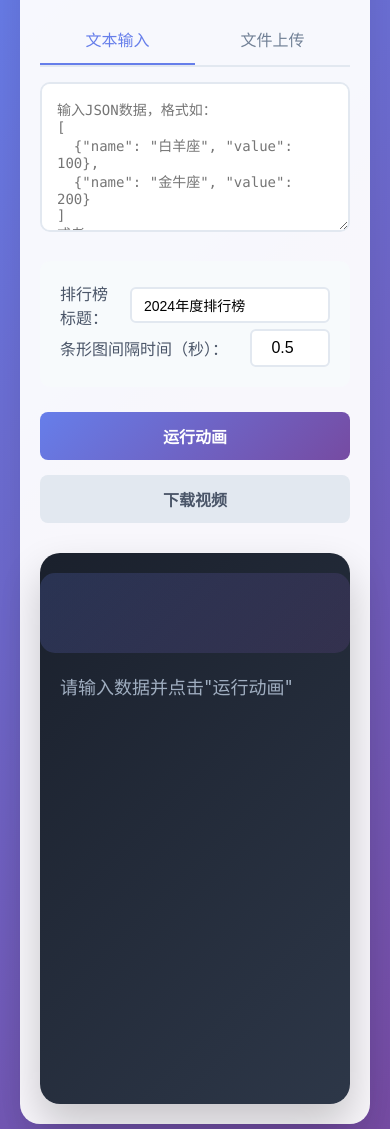
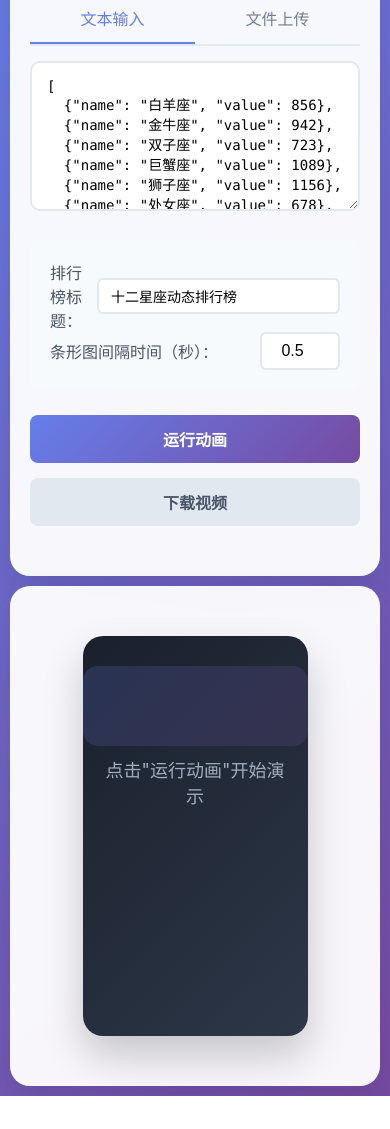
Before and after one commit to zhonglang/dynamic-ranking, a plain HTML site: page index.html in a window 390 px wide. Shown: the part 101-1230 px from the top of the page. After the commit the page ends 1197 px from the top, so only its background shows below. Drawn offline with Linux system fonts and the light colour scheme.

Commit message:
完整版本

```diff
--- a/css/style.css
+++ b/css/style.css
@@ -12,6 +12,43 @@ body {
     color: #333;
 }
 
+/* 主容器：左右布局 */
+.main-container {
+    display: flex;
+    gap: 20px;
+    max-width: 1400px;
+    margin: 0 auto;
+    align-items: center;
+    height: calc(100vh - 40px);
+}
+
+/* 左侧配置面板 */
+.config-panel {
+    flex: 0 0 auto;
+    min-width: 350px;
+    max-width: 450px;
+    height: 100%;
+    background: rgba(255, 255, 255, 0.95);
+    border-radius: 20px;
+    padding: 30px;
+    box-shadow: 0 20px 40px rgba(0, 0, 0, 0.1);
+    display: flex;
+    flex-direction: column;
+}
+
+/* 右侧预览面板 */
+.preview-panel {
+    flex: 1;
+    background: rgba(255, 255, 255, 0.95);
+    border-radius: 20px;
+    padding: 20px;
+    box-shadow: 0 20px 40px rgba(0, 0, 0, 0.1);
+    display: flex;
+    align-items: center;
+    justify-content: center;
+    height: 100%;
+}
+
 .container {
     max-width: 800px;
     margin: 0 auto;
@@ -19,6 +56,7 @@ body {
     border-radius: 20px;
     padding: 30px;
     box-shadow: 0 20px 40px rgba(0, 0, 0, 0.1);
+    display: none;
 }
 
 h1 {
@@ -240,8 +278,8 @@ textarea:focus {
     position: relative;
     overflow: hidden;
     box-shadow: 0 20px 40px rgba(0, 0, 0, 0.2);
-    min-height: 500px;
-    max-height: 900px;
+    height: 100%;
+    max-height: 100%;
 }
 
 /* Canvas 样式 */
@@ -405,13 +443,46 @@ textarea:focus {
 }
 
 /* 响应式设计 */
+@media (max-width: 1024px) {
+    .main-container {
+        flex-direction: column;
+        height: auto;
+    }
+
+    .config-panel {
+        max-width: 100%;
+        min-width: auto;
+        height: auto;
+    }
+
+    .preview-panel {
+        width: 100%;
+        height: 100vh;
+        min-height: 500px;
+    }
+
+    .ranking-container {
+        height: auto;
+        max-height: none;
+        aspect-ratio: 9 / 16;
+    }
+}
+
 @media (max-width: 768px) {
-    .container {
+    body {
+        padding: 10px;
+    }
+
+    .main-container {
+        gap: 10px;
+    }
+
+    .config-panel {
         padding: 20px;
     }
 
     h1 {
-        font-size: 2em;
+        font-size: 1.5em;
     }
 
     .controls {
@@ -437,7 +508,7 @@ textarea:focus {
     }
 
     .setting-item input[type="text"] {
-        width: 200px;
+        width: 100%;
         font-size: 14px;
     }
 
--- a/index.html
+++ b/index.html
@@ -5,10 +5,11 @@
     <meta name="viewport" content="width=device-width, initial-scale=1.0">
     <title>动态排行榜生成器</title>
     <link rel="stylesheet" href="css/style.css">
-    <script src="https://html2canvas.hertzen.com/dist/html2canvas.min.js"></script>
 </head>
 <body>
-    <div class="container">
+    <div class="main-container">
+        <!-- 左侧配置区域 -->
+        <div class="config-panel">
             <h1>动态排行榜生成器</h1>
 
             <!-- 数据输入区域 -->
@@ -20,16 +21,20 @@
 
                 <!-- 文本输入标签页 -->
                 <div class="tab-content active" id="text-tab">
-                <textarea id="data-input" placeholder="输入JSON数据，格式如：
-[
-  {&quot;name&quot;: &quot;白羊座&quot;, &quot;value&quot;: 100},
-  {&quot;name&quot;: &quot;金牛座&quot;, &quot;value&quot;: 200}
-]
-或者：
-{
-  &quot;白羊座&quot;: 100,
-  &quot;金牛座&quot;: 200
-}"></textarea>
+                    <textarea id="data-input">[
+  {"name": "白羊座", "value": 856},
+  {"name": "金牛座", "value": 942},
+  {"name": "双子座", "value": 723},
+  {"name": "巨蟹座", "value": 1089},
+  {"name": "狮子座", "value": 1156},
+  {"name": "处女座", "value": 678},
+  {"name": "天秤座", "value": 934},
+  {"name": "天蝎座", "value": 1212},
+  {"name": "射手座", "value": 789},
+  {"name": "摩羯座", "value": 1100},
+  {"name": "水瓶座", "value": 867},
+  {"name": "双鱼座", "value": 945}
+]</textarea>
                 </div>
 
                 <!-- 文件上传标签页 -->
@@ -49,7 +54,7 @@
             <div class="settings-section">
                 <div class="setting-item">
                     <label for="title-input">排行榜标题：</label>
-                <input type="text" id="title-input" value="2024年度排行榜" placeholder="请输入标题">
+                    <input type="text" id="title-input" value="十二星座动态排行榜" placeholder="请输入标题">
                 </div>
                 <div class="setting-item">
                     <label for="animation-duration">条形图间隔时间（秒）：</label>
@@ -68,21 +73,24 @@
                 <span class="recording-dot"></span>
                 正在录制视频...
             </div>
+        </div>
 
+        <!-- 右侧展示区域 -->
+        <div class="preview-panel">
             <!-- 排行榜展示区域 -->
             <div class="ranking-container" id="ranking-container">
                 <canvas id="ranking-canvas"></canvas>
                 <!-- DOM 版本用于显示（Canvas用于录制） -->
-            <div id="ranking-title" class="ranking-title" style="position: absolute; top: 20px; left: 0; right: 0; text-align: center;"></div>
+                <div id="ranking-title" class="ranking-title" style="position: absolute; top: 30px; left: 0; right: 0; text-align: center;"></div>
                 <div id="ranking-content" style="position: absolute; top: 120px; left: 20px; right: 20px; bottom: 20px;">
                     <div class="empty-state">
-                    <p>请输入数据并点击"运行动画"</p>
+                        <p>点击"运行动画"开始演示</p>
+                    </div>
                 </div>
             </div>
         </div>
     </div>
 
-
     <script src="js/app.js"></script>
 </body>
 </html>
--- a/js/app.js
+++ b/js/app.js
@@ -345,7 +345,7 @@ class DynamicRanking {
                 percentage: percentage,
                 // 动画状态
                 y: -50, // 初始在屏幕上方外
-                opacity: 0,
+                // opacity: 0,
                 animate: false, // 是否开始动画
                 delay: i * (this.flyInDuration + this.intervalDuration * 1000),
                 startTime: 0
@@ -454,7 +454,7 @@ class DynamicRanking {
      * 绘制标题
      */
     drawTitle() {
-        const titleY = 60;
+        const titleY = 90;
         const titleHeight = 80;
 
         // 标题背景
@@ -486,8 +486,8 @@ class DynamicRanking {
     drawItem(item, animatingCount) {
         if (!item.animate || item.opacity <= 0) return;
 
-        const startY = 120;
-        const itemHeight = 40;
+        const startY = 140;
+        const itemHeight = 35;
         const itemMargin = 10;
 
         // 计算项目位置：基于动画进程，每个项目根据弹出顺序动态计算位置
@@ -631,12 +631,21 @@ class DynamicRanking {
             // 直接从 Canvas 录制
             const stream = this.canvas.captureStream(30); // 30 fps
 
-            // 创建 MediaRecorder
-            const mimeType = MediaRecorder.isTypeSupported('video/webm;codecs=vp9')
-                ? 'video/webm;codecs=vp9'
-                : MediaRecorder.isTypeSupported('video/webm;codecs=vp8')
-                ? 'video/webm;codecs=vp8'
-                : 'video/webm';
+            // 优先尝试 MP4 格式
+            let mimeType;
+            if (MediaRecorder.isTypeSupported('video/mp4')) {
+                mimeType = 'video/mp4';
+            } else if (MediaRecorder.isTypeSupported('video/mp4;codecs=avc1')) {
+                mimeType = 'video/mp4;codecs=avc1';
+            } else if (MediaRecorder.isTypeSupported('video/webm;codecs=vp9')) {
+                mimeType = 'video/webm;codecs=vp9';
+            } else if (MediaRecorder.isTypeSupported('video/webm;codecs=vp8')) {
+                mimeType = 'video/webm;codecs=vp8';
+            } else {
+                mimeType = 'video/webm';
+            }
+
+            this.videoMimeType = mimeType;
 
             this.mediaRecorder = new MediaRecorder(stream, {
                 mimeType,
@@ -652,7 +661,7 @@ class DynamicRanking {
             };
 
             this.mediaRecorder.onstop = () => {
-                this.recordedBlob = new Blob(this.recordedChunks, { type: 'video/webm' });
+                this.recordedBlob = new Blob(this.recordedChunks, { type: this.videoMimeType });
                 this.downloadButton.disabled = false;
                 this.downloadButton.textContent = '下载视频';
                 this.recordingStatus.style.display = 'none';
@@ -661,7 +670,7 @@ class DynamicRanking {
             };
 
             this.mediaRecorder.start(100); // 每100ms产生一个数据块
-            this.log('MediaRecorder 已启动');
+            this.log('MediaRecorder 已启动，格式: ' + mimeType);
             this.isRecording = true;
 
         } catch (error) {
@@ -694,10 +703,11 @@ class DynamicRanking {
             return;
         }
 
-        // 生成文件名
+        // 生成文件名，根据 MIME 类型确定扩展名
         const title = this.titleInput.value.trim() || '排行榜';
         const timestamp = new Date().toISOString().replace(/[:.]/g, '-').slice(0, -5);
-        const filename = `${title}_${timestamp}.webm`;
+        const extension = this.videoMimeType && this.videoMimeType.includes('mp4') ? 'mp4' : 'webm';
+        const filename = `${title}_${timestamp}.${extension}`;
 
         // 创建下载链接
         const url = URL.createObjectURL(this.recordedBlob);
```
Lines whose indentation alone changed are shown as unchanged.
